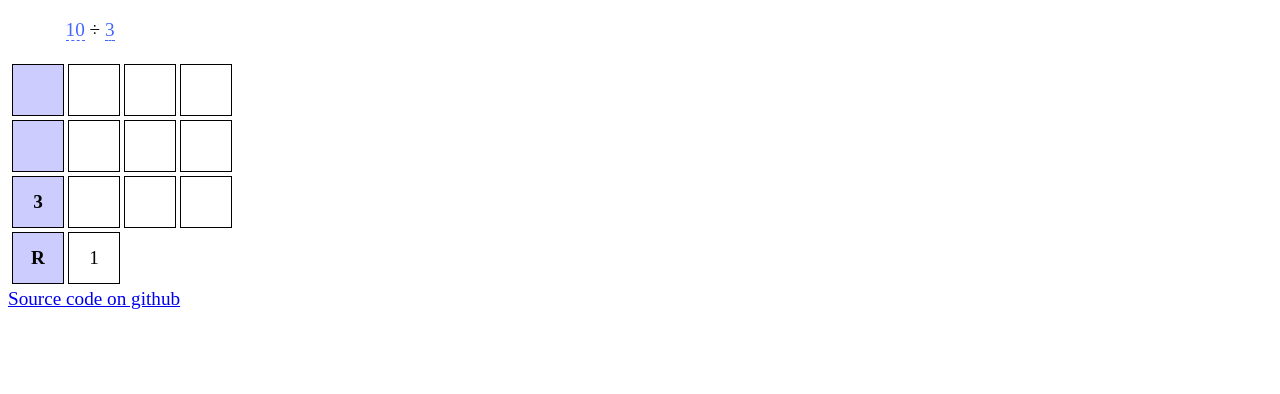
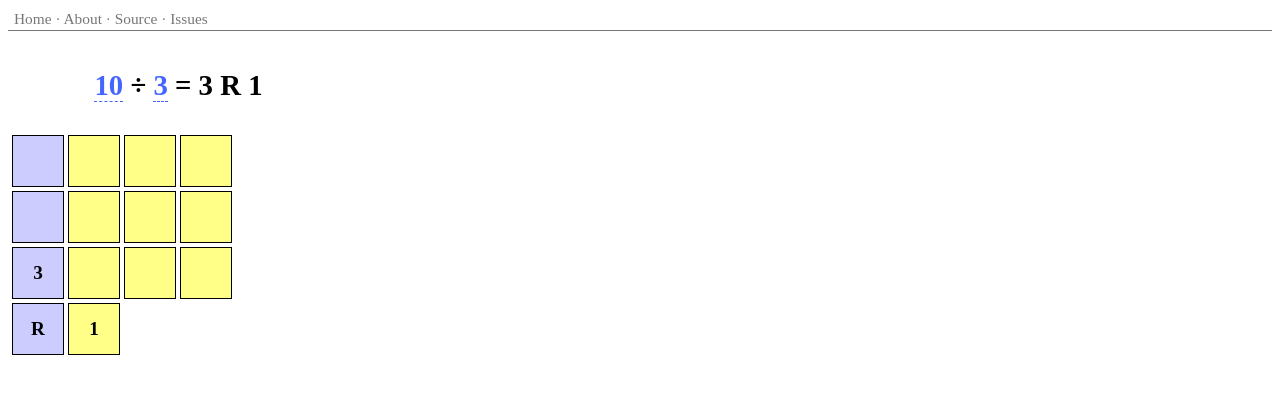
Before and after one commit to wapcaplet/matheye, a Flask app: page /division in a window 1280 px wide. Shown: the top 394 px of the page. Run offline with Flask 2, Linux system fonts and the light colour scheme; some libraries are stand-ins or nearby versions.

Commit message:
Refactor, tidy up, CSS, about page, header

```diff
--- a/app.py
+++ b/app.py
@@ -7,6 +7,10 @@ app = Flask(__name__)
 @app.route('/')
 def index():
     return render_template('index.html')
+
+@app.route('/about')
+def about():
+    return render_template('about.html')
 
 @app.route('/add')
 def addition():
--- a/static/css/screen.css
+++ b/static/css/screen.css
@@ -1,33 +1,42 @@
 body {
   font-size: 1.2em;
 }
+/* Generic tables */
 table {
   border: none;
   border-spacing: 4px;
   border-collapse: separate;
-}
-th {
-  background: #ccf;
-}
-#multiplication td {
-  color: #aaa;
 }
 th, td {
   padding: 10px;
   text-align: center;
   border: 1px solid black;
 }
-td:hover {
-  cursor: pointer;
-}
-.highlight {
+
+td.highlight {
   background: #ff8;
 }
-.selected {
+
+th.selected, td.selected {
   background: #8f8;
   color: black !important;
   font-weight: bold;
 }
+table th {
+  background: #ccf;
+}
+tr.remainder td {
+  font-weight: bold;
+}
+
+/* Multiplication tables */
+table.point td:hover {
+  cursor: pointer;
+}
+#multiplication table td {
+  color: #aaa;
+}
+
 /* TODO: Make these divs more generic */
 #multiplication,
 #multiples {
@@ -103,12 +112,31 @@ td:hover {
   background: #9e9;
 }
 
-#footer {
-  clear: both;
+#header {
+  border-bottom: 1px solid #777;
+  margin-bottom: 1em;
+  padding: 2px 6px;
+  font-size: 0.8em;
+  color: #777;
+}
+
+#header a {
+  text-decoration: none;
+  color: #777;
+}
+
+#header a:hover {
+  text-decoration: underline;
+}
+
+#content {
+  margin-top: 2em;
 }
 
 .equation {
   margin: 1em 3em;
+  font-size: 1.5em;
+  font-weight: bold;
 }
 
 #flot {
@@ -128,3 +156,7 @@ table.squares td {
   width: 30px;
   height: 30px;
 }
+
+table.squares td {
+  background: #ff8;
+}
--- a/static/js/division.js
+++ b/static/js/division.js
@@ -24,9 +24,9 @@ function show_division(numerator, denominator) {
 
   // One more row for remainder, if there is one
   if (remainder > 0) {
-    var tr = elem('tr');
+    var tr = elem('tr').addClass('remainder');
     tr.append(elem('th').html('R'));
-    append_cells(tr, remainder, remainder, '', 'remainder');
+    append_cells(tr, remainder, remainder);
     table.append(tr);
   }
 
--- a/static/js/matheye.js
+++ b/static/js/matheye.js
@@ -50,14 +50,13 @@ function equals_box() {
 }
 
 // Append `count` cells to a table row `tr`. Optionally set the content of the
-// first and/or last cells, and the class to be applied to all cells.
-function append_cells(tr, count, first_content, last_content, cls) {
+// first and/or last cells
+function append_cells(tr, count, first_content, last_content) {
   if (!first_content) { first_content = ''; }
   if (!last_content) { last_content = ''; }
-  if (!cls) { cls = ''; }
 
   for (var c = 1; c <= count; c++) {
-    var td = elem('td').addClass(cls);
+    var td = elem('td');
     if (c == 1)     { td.html(first_content); }
     else if (c == count) { td.html(last_content); }
     tr.append(td);
--- a/templates/base.html
+++ b/templates/base.html
@@ -23,10 +23,16 @@
     {% endblock %}
   </head>
   <body>
-    {% block content %}{% endblock %}
+    <div id="header">
+      <a href="/">Home</a>
+      &middot; <a href="/about">About</a>
+      &middot; <a href="https://github.com/wapcaplet/matheye">Source</a>
+      &middot; <a href="https://github.com/wapcaplet/matheye/issues">Issues</a>
+    </div>
 
-    <div id="footer">
-      <a href="https://github.com/wapcaplet/matheye">Source code on github</a>
+    <div id="content">
+      {% block content %}{% endblock %}
     </div>
+
   </body>
 </html>
--- a/templates/division.html
+++ b/templates/division.html
@@ -3,7 +3,8 @@
 
 {% block content %}
   <div id="division" class="equation">
-    <span id="n"></span> &div; <span id="d"></span>
+    <span id="n"></span> &div; <span id="d"></span> =
+    <span data-var="q"></span> <span data-var="r"></span>
   </div>
   <div id="show_division"></div>
 
@@ -24,6 +25,13 @@
         },
         update: function() {
           $('#show_division').html(show_division(this.n, this.d));
+          this.q = Math.floor(this.n / this.d);
+          if (this.n % this.d > 0) {
+            this.r = 'R ' + this.n % this.d;
+          }
+          else {
+            this.r = '';
+          }
         }
       });
     }
```
Also changed, not shown: static/js/multiples.js (+1 -6 lines), static/js/multiply.js (+1 -6 lines), templates/about.html (added, +9 -0 lines), templates/multiples.html (+7 -0 lines), templates/multiply.html (+7 -0 lines).
